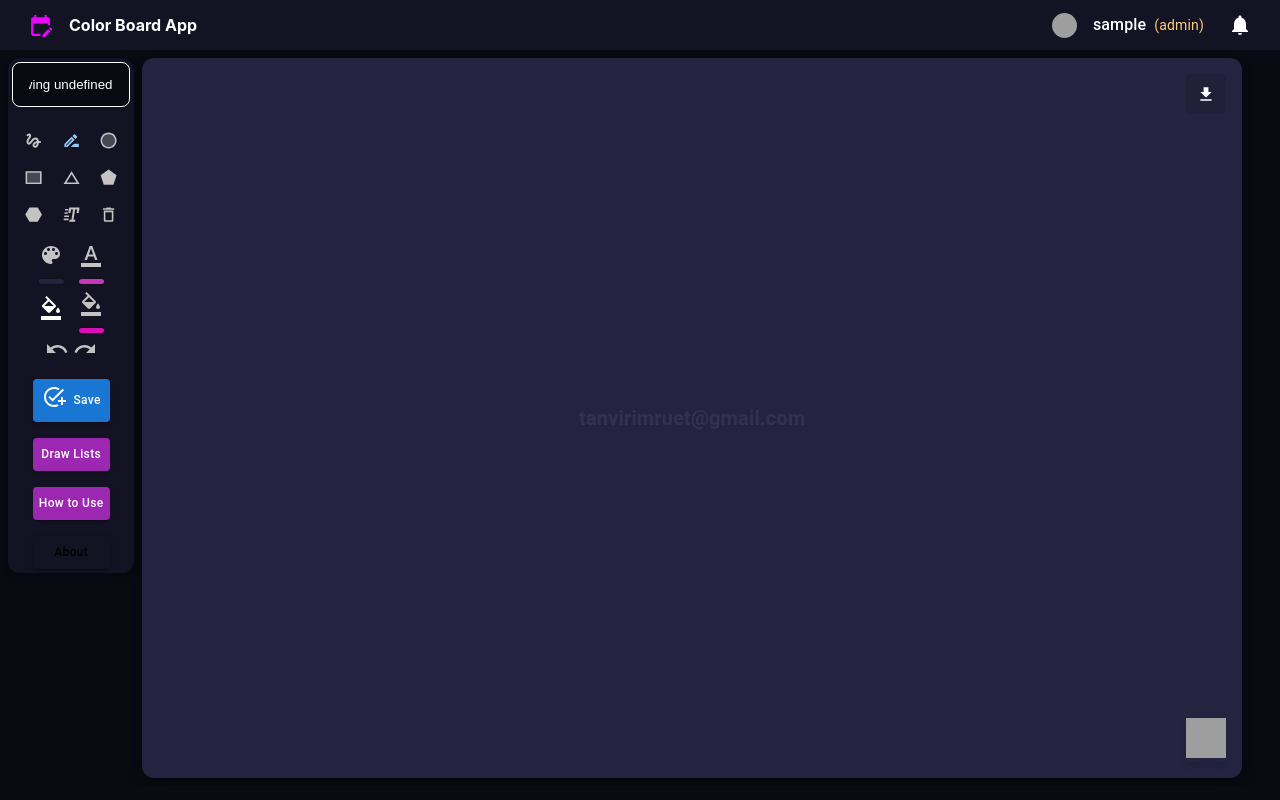
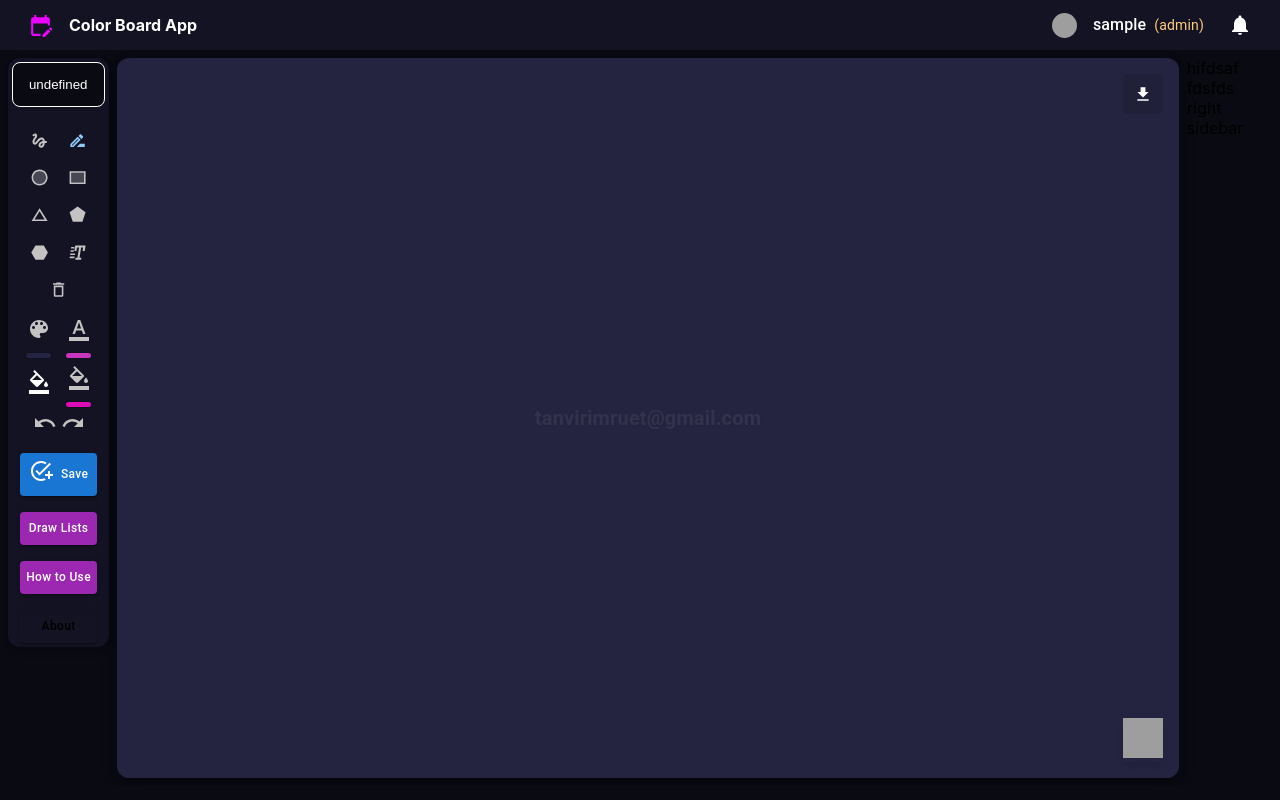
Before and after one commit to tanvirmitul1/whiteboard-application, a React (Create React App) app in the folder client/: page /create-drawing in a window 1280 px wide. Built offline with nearby package versions, Linux system fonts and the light colour scheme; no server answers; sample sign-in values are in the browser's storage; grey boxes are pictures that could not be loaded.

Commit message:
right sidebar add

```diff
--- a/client/src/pages/CreateDrawingPage.js
+++ b/client/src/pages/CreateDrawingPage.js
@@ -203,8 +203,8 @@ const CreateDrawingPage = () => {
       <Box
         sx={{
           width: {
-            xs: "25%",
-            md: "10%",
+            xs: "20%",
+            md: "8%",
           },
         }}
       >
@@ -230,8 +230,8 @@ const CreateDrawingPage = () => {
       <Box
         sx={{
           width: {
-            xs: "72%",
-            md: "87%",
+            xs: "67%",
+            md: "84%",
           },
         }}
       >
@@ -244,6 +244,16 @@ const CreateDrawingPage = () => {
           drawingTitle={drawingTitle}
         />
       </Box>
+      <Box
+        sx={{
+          width: {
+            xs: "10%",
+            md: "5%",
+          },
+        }}
+      >
+        <div> hifdsaf fdsfds right sidebar</div>
+      </Box>
     </Box>
   );
 };
```
